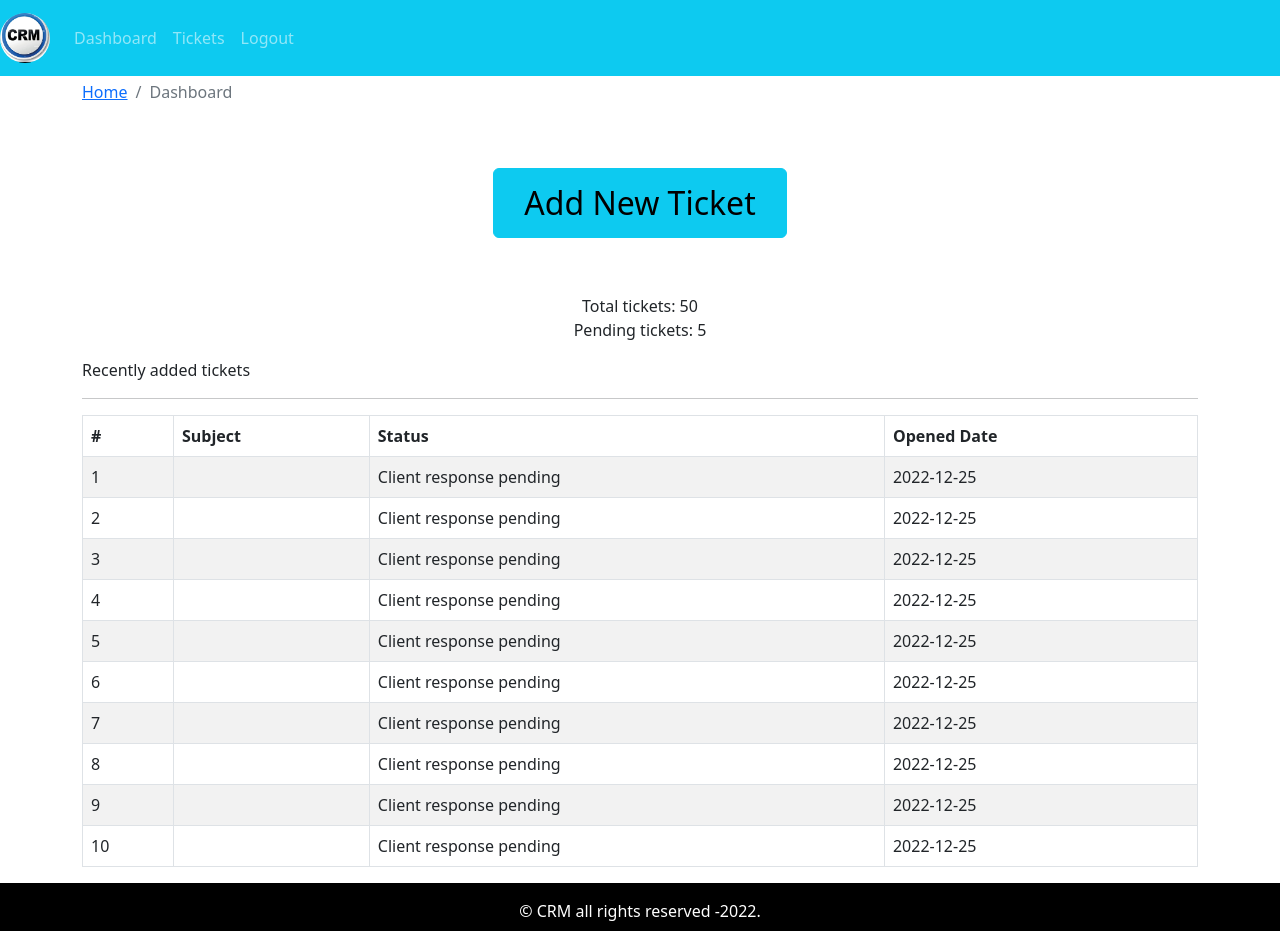
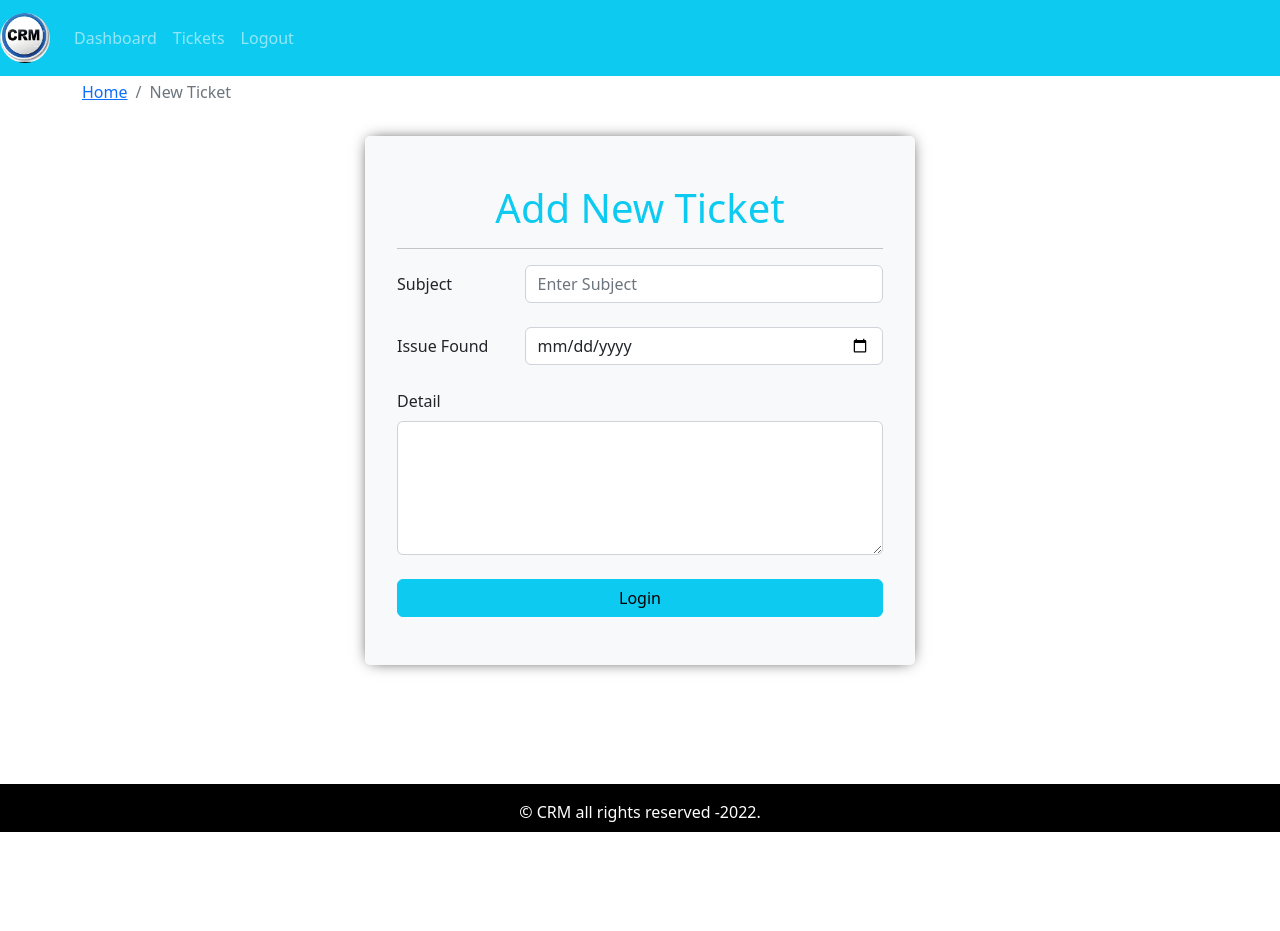
Before and after one commit to JeevarehaR/crm-frontend, a React (Create React App) app: page / in a window 1280 px wide. After the commit the page ends 832 px from the top, so only its background shows below. Built offline with nearby package versions, Linux system fonts and the light colour scheme.

Commit message:
add new ticket form added

```diff
--- a/src/App.js
+++ b/src/App.js
@@ -2,13 +2,15 @@ import "./App.css";
 import { DefaultLayout } from "./layout/DefaultLayout";
 import { Dashboard } from "./pages/dashboard/Dashboard.page";
 import { Entry } from "./pages/entry/EntryPage";
+import { AddTicket } from "./pages/new-ticket/AddTicket.page";
 
 function App() {
   return (
     <div className="App">
       {/* <Entry /> */}
       <DefaultLayout>
-        <Dashboard />
+        {/* <Dashboard /> */}
+        <AddTicket />
       </DefaultLayout>
     </div>
   );
--- /dev/null
+++ b/src/components/add-ticket-form/AddTicketForm.comp.js
@@ -0,0 +1,75 @@
+import React from "react";
+import { Form, Row, Col, Button } from "react-bootstrap";
+import PropTypes from "prop-types";
+import "./add-ticket-form.style.css";
+import { shortText } from "../../utils/Validation";
+
+export const AddTicketForm = ({
+  handleOnChange,
+  frmDt,
+  formErr,
+  handleOnSubmit,
+}) => {
+  //   console.log(frmDt);
+  return (
+    <div className="add-new-ticket mt-3 bg-light">
+      <h1 className="text-info text-center">Add New Ticket</h1>
+      <hr />
+      <Form autoComplete="off" onSubmit={handleOnSubmit}>
+        <Form.Group as={Row}>
+          <Form.Label column sm={3}>
+            Subject
+          </Form.Label>
+          <Col sm={9}>
+            <Form.Control
+              type="subject"
+              name="subject"
+              value={frmDt.subject}
+              onChange={handleOnChange}
+              placeholder="Enter Subject"
+            />
+            <Form.Text className="text-danger">
+              {formErr.subject && "subject is required!"}
+            </Form.Text>
+          </Col>
+        </Form.Group>
+        <br />
+        <Form.Group as={Row}>
+          <Form.Label column sm={3}>
+            Issue Found
+          </Form.Label>
+          <Col sm={9}>
+            <Form.Control
+              type="date"
+              name="issueDate"
+              value={frmDt.date}
+              onChange={handleOnChange}
+            />
+          </Col>
+        </Form.Group>
+        <br />
+        <Form.Group>
+          <Form.Label>Detail</Form.Label>
+          <Form.Control
+            as="textarea"
+            name="details"
+            value={frmDt.details}
+            rows="5"
+            onChange={handleOnChange}
+          />
+        </Form.Group>
+        <br />
+        <Button type="submit" variant="info" className="w-100">
+          Login
+        </Button>
+      </Form>
+    </div>
+  );
+};
+
+AddTicketForm.propTypes = {
+  handleOnChange: PropTypes.func.isRequired,
+  handleOnSubmit: PropTypes.func.isRequired,
+  frmDt: PropTypes.object.isRequired,
+  formErr: PropTypes.object.isRequired,
+};
--- /dev/null
+++ b/src/components/add-ticket-form/add-ticket-form.style.css
@@ -0,0 +1,10 @@
+.add-new-ticket {
+    padding: 3rem 2rem;
+    margin-bottom: 2rem;
+    background:white;
+    border-radius: .3rem;
+    box-shadow: 0px 0px 15px -5px black;
+    max-width: 550px;
+    margin-left: auto;
+    margin-right: auto;
+}
--- /dev/null
+++ b/src/pages/new-ticket/AddTicket.page.js
@@ -0,0 +1,62 @@
+import React, { useEffect, useState } from "react";
+import { Container, Row, Col } from "react-bootstrap";
+import { AddTicketForm } from "../../components/add-ticket-form/AddTicketForm.comp";
+import { PageBreadcrumb } from "../../components/breadcrumb/Breadcrumb.comp";
+import { shortText } from "../../utils/Validation";
+
+const initialFormData = {
+  subject: "",
+  issueDate: "",
+  details: "",
+};
+const initialFormError = {
+  subject: false,
+  issueDate: false,
+  details: false,
+};
+
+export const AddTicket = () => {
+  const [formData, setFormData] = useState(initialFormData);
+  const [formErr, setFormErr] = useState(initialFormError);
+  useEffect(() => {}, [formData]);
+
+  const handleOnChange = (e) => {
+    const { name, value } = e.target;
+    setFormData({
+      ...formData,
+      [name]: value,
+    });
+  };
+
+  const handleOnSubmit = async (e) => {
+    e.preventDefault();
+    setFormErr(initialFormError);
+    const isSubjectValid = await shortText(formData.subject);
+
+    setFormErr({
+      ...initialFormError,
+      subject: !isSubjectValid,
+    });
+
+    console.log("Form Submit request recieved", formData);
+  };
+  return (
+    <Container>
+      <Row>
+        <Col>
+          <PageBreadcrumb page="New Ticket" />
+        </Col>
+      </Row>
+      <Row>
+        <Col>
+          <AddTicketForm
+            handleOnChange={handleOnChange}
+            handleOnSubmit={handleOnSubmit}
+            frmDt={formData}
+            formErr={formErr}
+          />
+        </Col>
+      </Row>
+    </Container>
+  );
+};
--- /dev/null
+++ b/src/utils/Validation.js
@@ -0,0 +1,3 @@
+const shortText = (str) => {
+  return str > 3 && str <= 100;
+};
```
Also changed, not shown: src/index.css (line endings or trailing spaces), src/pages/entry/EntryPage.css (line endings or trailing spaces).
